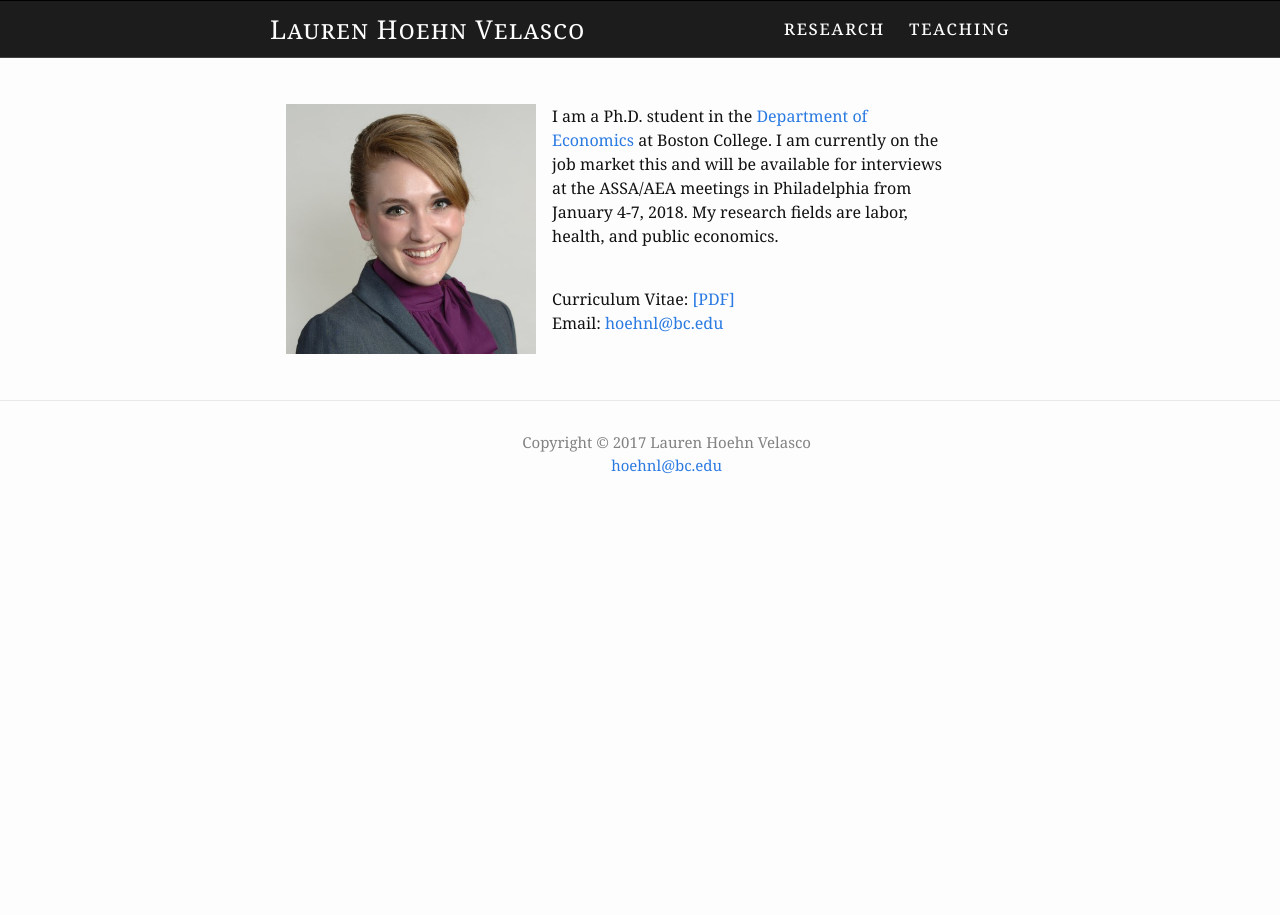
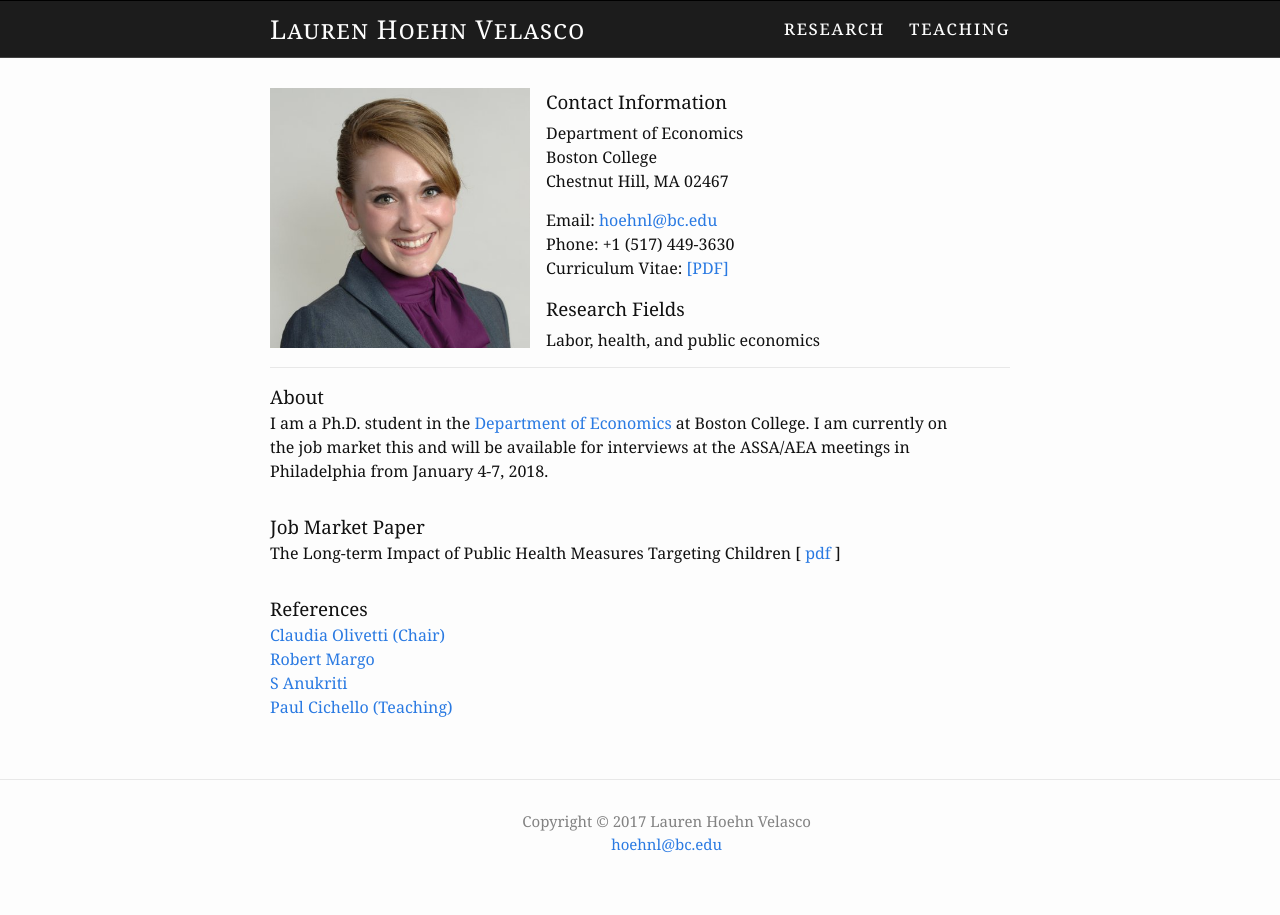
Before and after one commit to germsvel/lhv, a Jekyll site: the page built from index.html, in a window 1280 px wide. Built offline with Jekyll 4.4.1, drawn with Linux system fonts in a browser that asks for light colours.

Commit message:
Restyle home page and add summary info
We move contact info to the top. Add summary info including about me,
jmp link and references.

```diff
--- a/_sass/_components.scss
+++ b/_sass/_components.scss
@@ -5,26 +5,46 @@
   float: left;
   width: 400px;
   margin-left: auto;
-  margin-top: 1em;
+
+  h3 {
+    margin-bottom: 5px;
+  }
+}
+
+.copyright {
+  text-align: center;
 }
 
 .evaluations-title {
   margin-bottom: 0;
 }
 
-.copyright {
-  text-align: center;
-}
-
 .profile-img {
   float: left;
-  width: 250px;
-  height: 250px;
-  margin: 1em;
+  width: 260px;
+  height: 260px;
+  margin: 0 1em 1em 0;
 }
 
 .research-paper {
   margin-bottom: 3em;
+}
+
+.solid-line {
+  clear: both;
+  border-top: 0.5px solid $grey-color-light;
+}
+
+.summary-info {
+  width: $content-width * 0.875;
+
+  h3 {
+    margin-bottom: 0;
+  }
+
+  p {
+    margin-bottom: $spacing-unit;
+  }
 }
 
 @include media-query($on-laptop) {
--- a/index.html
+++ b/index.html
@@ -3,10 +3,36 @@ layout: home
 ---
 
 <div class="home">
-
   <img class="profile-img" src="{{ site.base_url }}/images/lhv-profile.jpg">
 
   <div class="about-text">
+    <h3>Contact Information</h3>
+    <p>
+      Department of Economics
+      </br>
+      Boston College
+      </br>
+      Chestnut Hill, MA 02467
+    </p>
+    <p>
+      Email: <a href="mailto:{{ site.email }}">{{ site.email }}</a>
+      </br>
+      Phone: +1 (517) 449-3630
+      </br>
+      Curriculum Vitae: <a target="_blank" href="{{ site.base_url
+        }}/assets/hoehnvelasco_cv.pdf">[PDF]</a>
+    </p>
+
+    <h3>Research Fields</h3>
+    <p>
+      Labor, health, and public economics
+    </p>
+  </div>
+
+  <p class="solid-line"></p>
+
+  <div class="summary-info">
+    <h3>About</h3>
     <p>
       I am a Ph.D. student in the
       <a href="http://www.bc.edu/schools/cas/economics/" target="_blank">
@@ -14,17 +40,26 @@ layout: home
       </a>
       at Boston College. I am currently on the job market this and will be
       available for interviews at the ASSA/AEA meetings in Philadelphia from
-      January 4-7, 2018. My research fields are labor, health, and public
-      economics.
+      January 4-7, 2018.
     </p>
 
-    </br>
-
+    <h3>Job Market Paper</h3>
+      The Long-term Impact of Public Health Measures Targeting Children
+      [<a target="_blank" href="{{ site.base_url
+        }}/assets/research/hoehnvelasco_jmp.pdf">
+        pdf
+      </a>]
     <p>
-      Curriculum Vitae: <a target="_blank" href="{{ site.base_url
-        }}/assets/hoehnvelasco_cv.pdf">[PDF]</a>
+    </p>
+    <h3>References</h3>
+    <p>
+      <a target="_blank" href="https://www2.bc.edu/claudia-olivetti/">Claudia Olivetti (Chair)</a>
       </br>
-      Email: <a href="mailto:{{ site.email }}">{{ site.email }}</a>
+      <a target="_blank" href="https://www.bu.edu/econ/margora/">Robert Margo</a>
+      </br>
+      <a target="_blank" href="https://www2.bc.edu/s-anukriti/">S Anukriti</a>
+      </br>
+      <a target="_blank" href="https://www2.bc.edu/paul-cichello/">Paul Cichello (Teaching)</a>
     </p>
   </div>
 </div>
```
